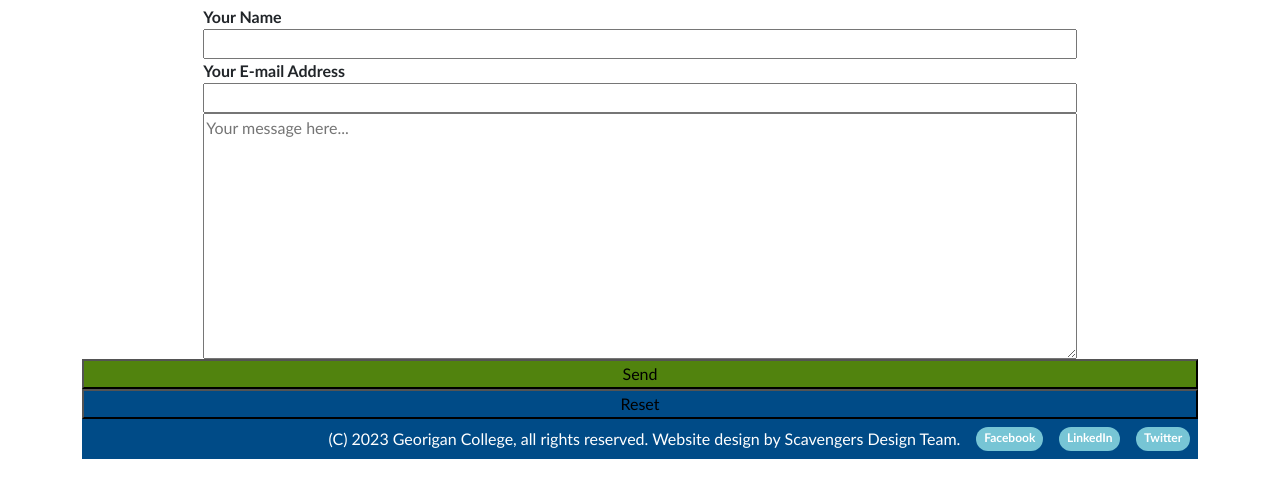
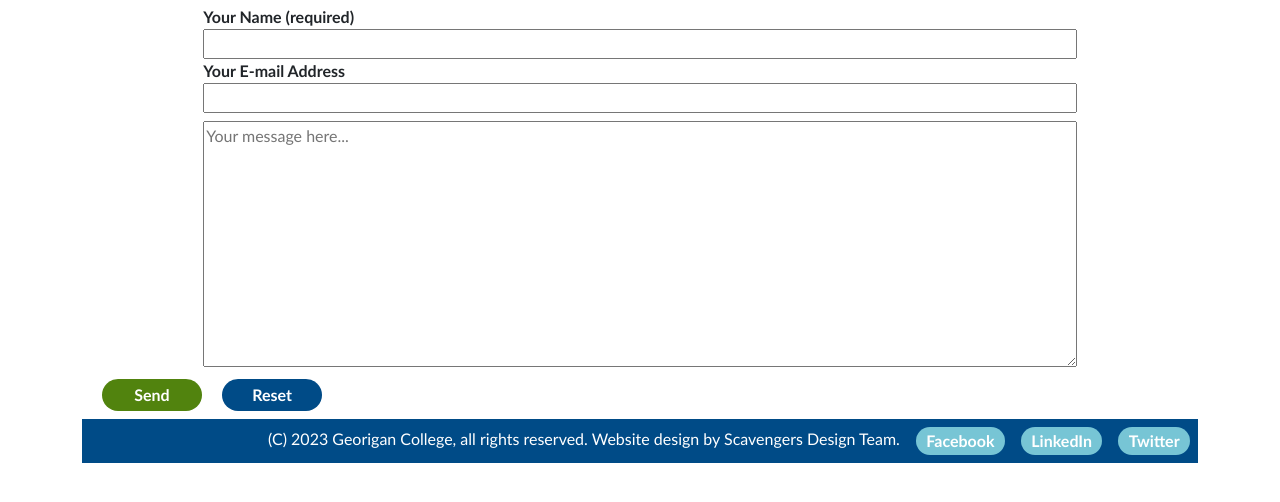
Before and after one commit to tstephenson888/carbon-counter-prototypes, a plain HTML site: page pages/contact.html in a window 1280 px wide. Shown: the part 128-630 px from the top of the page. Drawn offline with nearby package versions, Linux system fonts and the light colour scheme.

Commit message:
Update contact.html

```diff
--- a/pages/contact.html
+++ b/pages/contact.html
@@ -39,16 +39,15 @@
         <div class="row">
             <div class="col">
                 <form>
-                    <label for="sendername">Your Name</label>
+                    <label for="sendername">Your Name (required)</label>
                     <input type="text" name="sendername" id="sendername" required="true">
                     <label for="sendername">Your E-mail Address</label>
                     <input type="email" name="senderemail" id="senderemail">
                     <textarea name="message" id="message" cols="40" rows="10" placeholder="Your message here..." required="true"></textarea>
                 </form>
+                <div id="buttons"><button type="submit" class="submit">Send</button>
+                <button type="reset" class="reset">Reset</button></div>
             </div>
-        </div>
-        <div class="row">
-            <button type="submit" class="submit">Send</button><button type="reset" class="reset">Reset</button>
         </div>
     </main>
     <footer class="sticky-bottom">
--- a/rsc/style.css
+++ b/rsc/style.css
@@ -221,16 +221,23 @@ grid-area: change;
     margin: 0 10%;
 }
 
-#contactPage textarea
+#contactPage textarea {
+    margin: 0.5rem 0;
+}
+#contactPage #buttons {
+
+}
 
 #contactPage button {
     color: white;
         font-weight: bold;
+        text-decoration: none;
         border: 0;
         border-radius: 1rem;
         padding: 0.25rem;
-        text-decoration: none;
-        margin: 0.25rem;
+        margin: 0.25rem 0.5rem 0.5rem 0.5rem;
+        width: 100px;
+
 }
 
 #contactPage button.submit {
@@ -249,15 +256,17 @@ footer {
     background-color: var(--georgianBlue);
 }
 
-footer div.text-center {
-    color: white;
-    margin: 0.5rem
-}
-
 footer div.badge{
     list-style-position: outside;
     background-color: var(--georgianTeal);
     font-weight: bold;
     color: white;
     margin: 0.5rem;
+    font-size: 1rem !important;
+    height: 1.75rem !important;
 }
+
+footer div.text-center {
+    color: white;
+    margin: 0.5rem
+}
```
